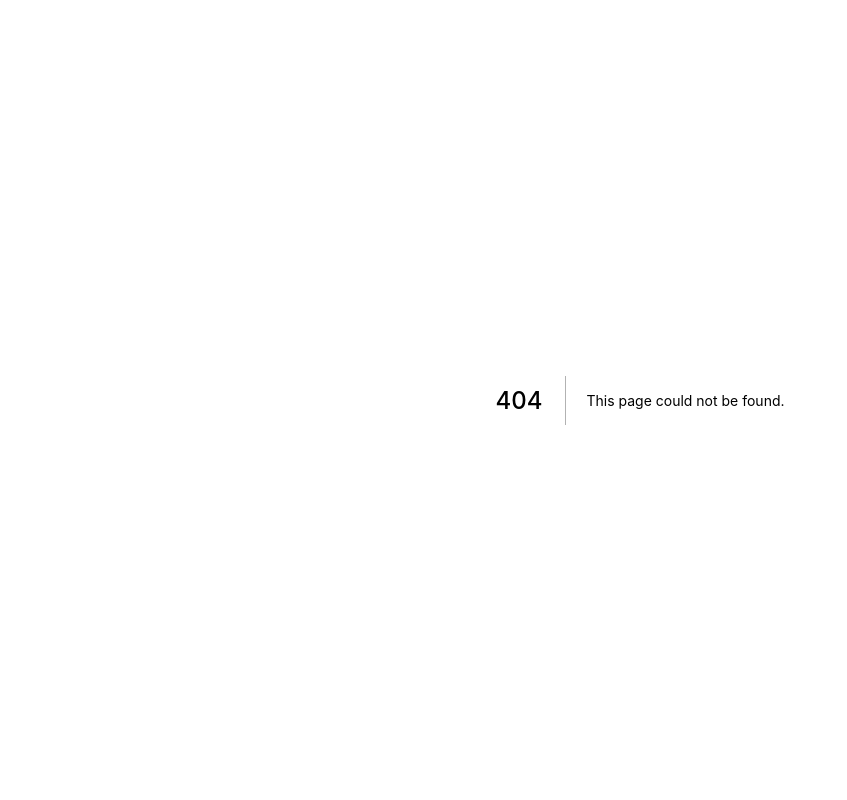
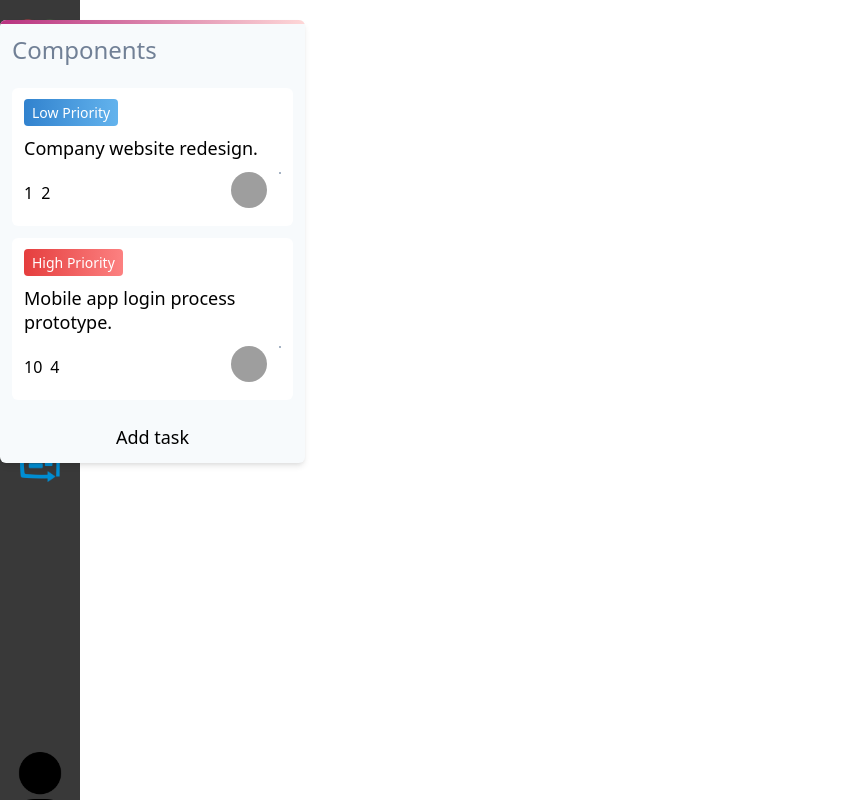
Before and after one commit to pabloVieyra/nucleo-wiki, a Next.js app: page /Private/PostComponent in a window 1280 px wide. Before the commit this address had no page. Shown: the whole page, without its empty margins (0-847 px from the left). Built offline with nearby package versions, Linux system fonts and the light colour scheme; grey boxes are pictures that could not be loaded.

Commit message:
Configuracion +dnd + primero pasos

```diff
--- /dev/null
+++ b/components/DragAndDrop/CardItem.js
@@ -0,0 +1,73 @@
+import React from "react";
+import Image from "next/dist/client/image";
+
+import { Draggable } from "react-beautiful-dnd";
+
+function CardItem({ data, index }) {
+  return (
+    <Draggable index={index} draggableId={data.id.toString()}>
+      {(provided) => (
+        <div
+          ref={provided.innerRef}
+          {...provided.draggableProps}
+          {...provided.dragHandleProps}
+          className="bg-white rounded-md p-3 m-3 mt-0 last:mb-0"
+        >
+          <label
+            className={`bg-gradient-to-r
+              px-2 py-1 rounded text-white text-sm
+              ${
+                data.priority === 0
+                  ? "from-blue-600 to-blue-400"
+                  : data.priority === 1
+                  ? "from-green-600 to-green-400"
+                  : "from-red-600 to-red-400"
+              }
+              `}
+          >
+            {data.priority === 0
+              ? "Low Priority"
+              : data.priority === 1
+              ? "Medium Priority"
+              : "High Priority"}
+          </label>
+          <h5 className="text-md my-3 text-lg leading-6">{data.title}</h5>
+          <div className="flex justify-between">
+            <div className="flex space-x-2 items-center">
+              <span className="flex space-x-1 items-center">
+                <span>{data.chat}</span>
+              </span>
+              <span className="flex space-x-1 items-center">
+                <span>{data.attachment}</span>
+              </span>
+            </div>
+
+            <ul className="flex space-x-3">
+              {data.assignees.map((ass, index) => {
+                return (
+                  <li key={index}>
+                    <Image
+                      src={ass.avt}
+                      width="36"
+                      height="36"
+                      objectFit="cover"
+                      className=" rounded-full "
+                    />
+                  </li>
+                );
+              })}
+              <li>
+                <button
+                  className="border border-dashed flex items-center w-9 h-9 border-gray-500 justify-center
+                    rounded-full"
+                ></button>
+              </li>
+            </ul>
+          </div>
+        </div>
+      )}
+    </Draggable>
+  );
+}
+
+export default CardItem;
--- /dev/null
+++ b/components/DragAndDrop/Data.json
@@ -0,0 +1,31 @@
+[
+  {
+    "name": "Components",
+    "items": [
+      {
+        "id": 1,
+        "priority": 0,
+        "title": "Company website redesign.",
+        "chat": 1,
+        "attachment": 2,
+        "assignees": [
+          {
+            "avt": "https://randomuser.me/api/portraits/men/75.jpg"
+          }
+        ]
+      },
+      {
+        "id": 2,
+        "priority": 2,
+        "title": "Mobile app login process prototype.",
+        "chat": 10,
+        "attachment": 4,
+        "assignees": [
+          {
+            "avt": "https://randomuser.me/api/portraits/men/67.jpg"
+          }
+        ]
+      }
+    ]
+  }
+]
--- /dev/null
+++ b/components/DragAndDrop/DragAndDrop.js
@@ -0,0 +1,151 @@
+import Head from "next/head";
+
+import Image from "next/dist/client/image";
+import CardItem from "../DragAndDrop/CardItem";
+import BoardData from "../DragAndDrop/Data.json";
+import { DragDropContext, Draggable, Droppable } from "react-beautiful-dnd";
+import { useEffect, useState } from "react";
+
+function createGuidId() {
+  return "xxxxxxxx-xxxx-4xxx-yxxx-xxxxxxxxxxxx".replace(/[xy]/g, function (c) {
+    var r = (Math.random() * 16) | 0,
+      v = c == "x" ? r : (r & 0x3) | 0x8;
+    return v.toString(16);
+  });
+}
+
+export default function Home() {
+  const [ready, setReady] = useState(false);
+  const [boardData, setBoardData] = useState(BoardData);
+  const [showForm, setShowForm] = useState(false);
+  const [selectedBoard, setSelectedBoard] = useState(0);
+
+  useEffect(() => {
+    if (process.browser) {
+      setReady(true);
+    }
+  }, []);
+
+  const onDragEnd = (re) => {
+    if (!re.destination) return;
+    let newBoardData = boardData;
+    var dragItem =
+      newBoardData[parseInt(re.source.droppableId)].items[re.source.index];
+    newBoardData[parseInt(re.source.droppableId)].items.splice(
+      re.source.index,
+      1
+    );
+    newBoardData[parseInt(re.destination.droppableId)].items.splice(
+      re.destination.index,
+      0,
+      dragItem
+    );
+    setBoardData(newBoardData);
+  };
+
+  const onTextAreaKeyPress = (e) => {
+    if (e.keyCode === 13) {
+      //Enter
+      const val = e.target.value;
+      if (val.length === 0) {
+        setShowForm(false);
+      } else {
+        const boardId = e.target.attributes["data-id"].value;
+        const item = {
+          id: createGuidId(),
+          title: val,
+          priority: 0,
+          chat: 0,
+          attachment: 0,
+          assignees: [],
+        };
+        let newBoardData = boardData;
+        newBoardData[boardId].items.push(item);
+        setBoardData(newBoardData);
+        setShowForm(false);
+        e.target.value = "";
+      }
+    }
+  };
+
+  return (
+    <div className=" flex justify-center w-screen h-screen">
+      {/* Board header */}
+
+      {/* Board columns */}
+      {ready && (
+        <DragDropContext onDragEnd={onDragEnd}>
+          <div className="grid grid-cols-4 gap-5 my-5">
+            {boardData.map((board, bIndex) => {
+              return (
+                <div key={board.name}>
+                  <Droppable droppableId={bIndex.toString()}>
+                    {(provided, snapshot) => (
+                      <div {...provided.droppableProps} ref={provided.innerRef}>
+                        <div
+                          className={`bg-gray-100 rounded-md shadow-md
+                            flex flex-col relative overflow-hidden
+                            ${snapshot.isDraggingOver && "bg-green-100"}`}
+                        >
+                          <span
+                            className="w-full h-1 bg-gradient-to-r from-pink-700 to-red-200
+                          absolute inset-x-0 top-0"
+                          ></span>
+                          <h4 className=" p-3 flex justify-between items-center mb-2">
+                            <span className="text-2xl text-gray-600">
+                              {board.name}
+                            </span>
+                          </h4>
+
+                          <div
+                            className="overflow-y-auto overflow-x-hidden h-auto"
+                            style={{ maxHeight: "calc(100vh - 290px)" }}
+                          >
+                            {board.items.length > 0 &&
+                              board.items.map((item, iIndex) => {
+                                return (
+                                  <CardItem
+                                    key={item.id}
+                                    data={item}
+                                    index={iIndex}
+                                    className="m-3"
+                                  />
+                                );
+                              })}
+                            {provided.placeholder}
+                          </div>
+
+                          {showForm && selectedBoard === bIndex ? (
+                            <div className="p-3">
+                              <textarea
+                                className="border-gray-300 rounded focus:ring-purple-400 w-full"
+                                rows={3}
+                                placeholder="Task info"
+                                data-id={bIndex}
+                                onKeyDown={(e) => onTextAreaKeyPress(e)}
+                              />
+                            </div>
+                          ) : (
+                            <button
+                              className="flex justify-center items-center my-3 space-x-2 text-lg"
+                              onClick={() => {
+                                setSelectedBoard(bIndex);
+                                setShowForm(true);
+                              }}
+                            >
+                              <span>Add task</span>
+                            </button>
+                          )}
+                        </div>
+                      </div>
+                    )}
+                  </Droppable>
+                </div>
+              );
+            })}
+          </div>
+        </DragDropContext>
+      )}
+    </div>
+  );
+}
--- a/next.config.js
+++ b/next.config.js
@@ -5,3 +5,9 @@ const nextConfig = {
 };
 
 module.exports = nextConfig;
+
+module.exports = {
+  images: {
+    domains: ["randomuser.me"],
+  },
+};
--- a/package.json
+++ b/package.json
@@ -20,6 +20,7 @@
     "framer-motion": "^6",
     "next": "12.2.5",
     "react": "18.2.0",
+    "react-beautiful-dnd": "^13.1.1",
     "react-dom": "18.2.0",
     "react-redux": "^8.0.2",
     "react-toastify": "^9.0.8",
--- /dev/null
+++ b/pages/Private/PostComponent.js
@@ -0,0 +1,19 @@
+import Image from "next/image";
+import React from "react";
+import AppLayoutPrivate from "../../components/AppLayout/AppLayoutPrivate";
+import DragAndDrop from "../../components/DragAndDrop/DragAndDrop";
+import image from "../../public/Images/ng.png";
+
+const PostComponent = () => {
+  return (
+    <div>
+      <DragAndDrop></DragAndDrop>
+    </div>
+  );
+};
+
+PostComponent.getLayout = function getLayout(page) {
+  return <AppLayoutPrivate>{page}</AppLayoutPrivate>;
+};
+
+export default PostComponent;
```
Also changed, not shown: styles/globals.css (line endings or trailing spaces), 1 other file (tests, documents, lock files or other folders).
